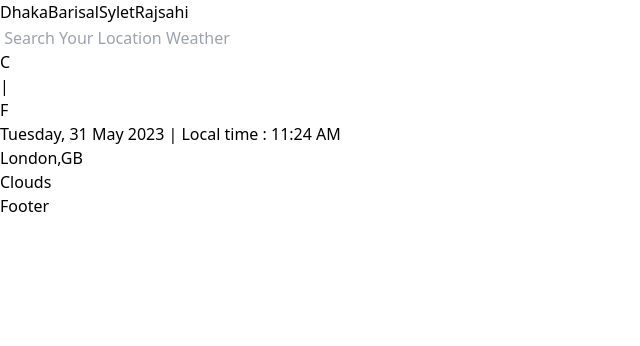
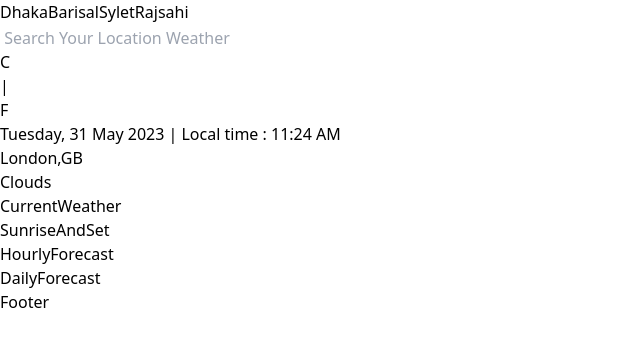
Before and after one commit to rjspyk5/WeatherApp-React-Website-Practise-site-7, a React (Vite) app: page / in a window 1280 px wide. Shown: the top 346 px of the page, without its empty margins (0-640 px from the left). Built offline with nearby package versions, Linux system fonts and the light colour scheme; no server answers.

Commit message:
all needed Component Create

```diff
--- /dev/null
+++ b/src/Components/Body/CurrentWeather/CurrentWeather.jsx
@@ -0,0 +1,5 @@
+import React from 'react';
+
+export const CurrentWeather = () => {
+  return <div>CurrentWeather</div>;
+};
--- /dev/null
+++ b/src/Components/Body/DailyForecast/DailyForecast.jsx
@@ -0,0 +1,5 @@
+import React from 'react';
+
+export const DailyForecast = () => {
+  return <div>DailyForecast</div>;
+};
--- /dev/null
+++ b/src/Components/Body/HourlyForecast/HourlyForecast.jsx
@@ -0,0 +1,5 @@
+import React from 'react';
+
+export const HourlyForecast = () => {
+  return <div>HourlyForecast</div>;
+};
--- a/src/Components/Body/MainBody.jsx
+++ b/src/Components/Body/MainBody.jsx
@@ -1,10 +1,18 @@
 import React from 'react';
-import { TimeAndCountry } from './TimeAndCountry';
+import { TimeAndCountry } from './TimeDateCountrySection/TimeDateCountry';
+import { SunriseAndSet } from './SunriseAndSet/SunriseAndSet';
+import { HourlyForecast } from './HourlyForecast/HourlyForecast';
+import { DailyForecast } from './DailyForecast/DailyForecast';
+import { CurrentWeather } from './CurrentWeather/CurrentWeather';
 
 export const MainBody = () => {
   return (
     <>
       <TimeAndCountry></TimeAndCountry>
+      <CurrentWeather></CurrentWeather>
+      <SunriseAndSet></SunriseAndSet>
+      <HourlyForecast></HourlyForecast>
+      <DailyForecast></DailyForecast>
     </>
   );
 };
--- /dev/null
+++ b/src/Components/Body/SunriseAndSet/SunriseAndSet.jsx
@@ -0,0 +1,5 @@
+import React from 'react';
+
+export const SunriseAndSet = () => {
+  return <div>SunriseAndSet</div>;
+};
```
Also changed, not shown: src/Components/Body/TimeDateCountrySection/TimeDateCountry.jsx (renamed from src/Components/Body/TimeAndCountry.jsx).
